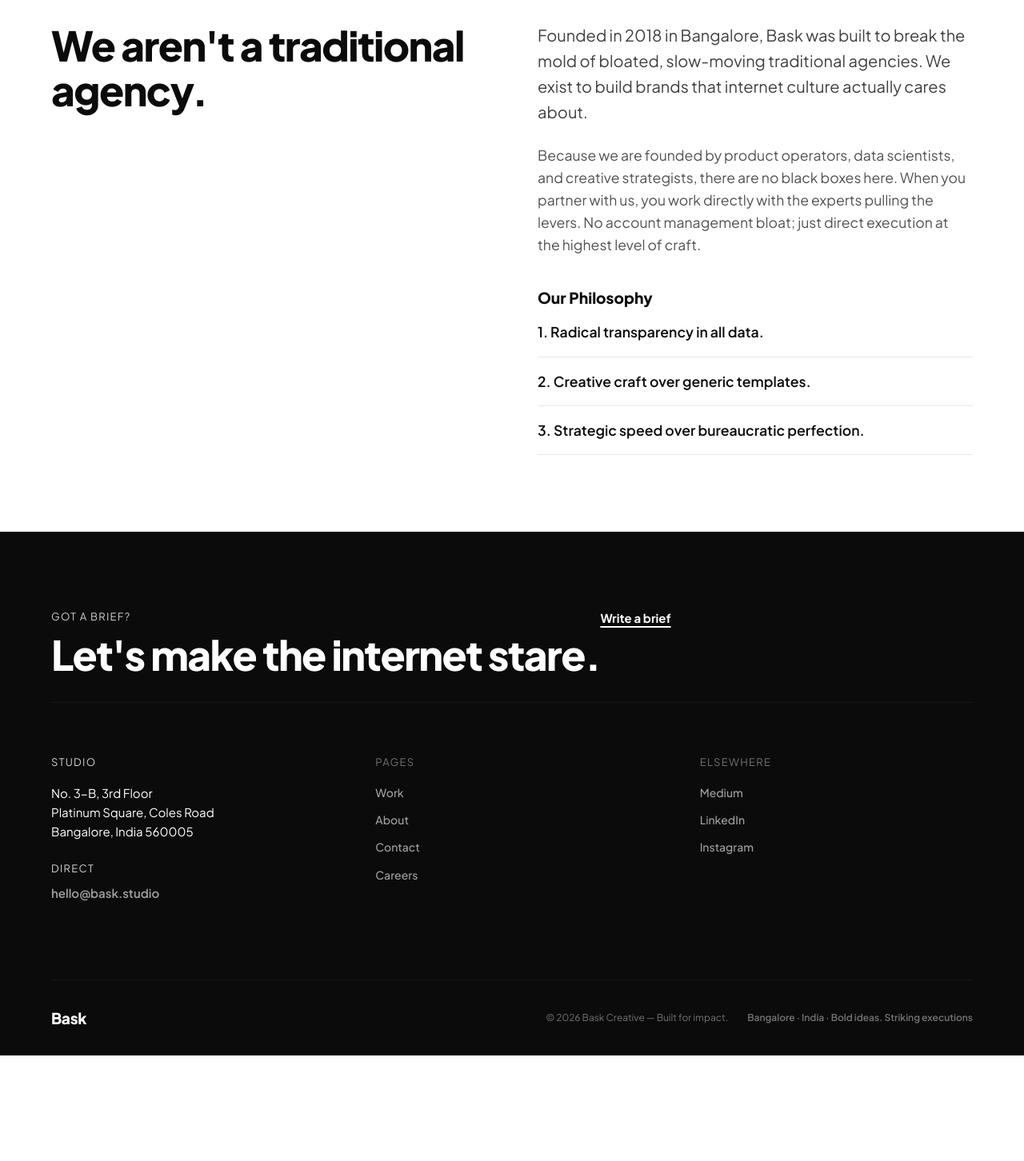
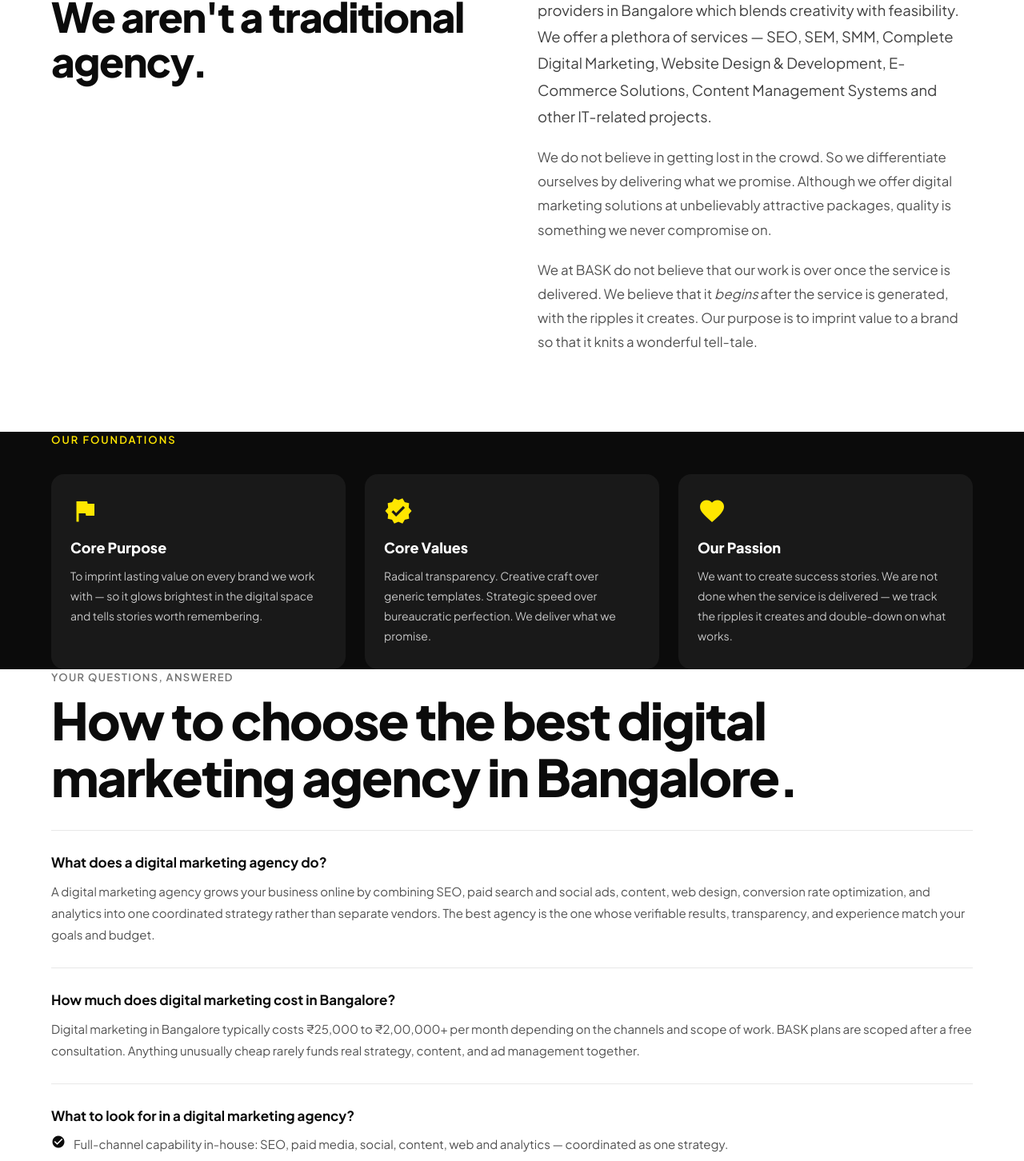
Before and after one commit to Murali000986/BASK_FINAL, a React (Vite) app in the folder frontend/: page /about in a window 1280 px wide. Shown: the part 1294-2746 px from the top of the page at 80% size. Before the commit the page ends 2614 px from the top, so only its background shows below. Built offline with nearby package versions, Linux system fonts and the light colour scheme; no server answers.

Commit message:
feat: full about page rewrite with who we are, core values, FAQ, skills, clients

```diff
--- a/frontend/src/pages/About.jsx
+++ b/frontend/src/pages/About.jsx
@@ -1,58 +1,177 @@
+import { Link } from 'react-router-dom';
 import { useSEO } from '../hooks/useSEO';
+
+const SKILLS = [
+  { label: 'SEO Services', pct: 95 },
+  { label: 'Social Media Management', pct: 90 },
+  { label: 'Website Development', pct: 93 },
+  { label: 'Website Analytics', pct: 80 },
+  { label: 'Paid Search', pct: 85 },
+  { label: 'App Store Optimisation', pct: 78 },
+];
+
+const CLIENTS_LOGOS = [
+  'Tata Housing', 'Orient Cement', 'Restolex', 'Ziphop',
+  'Acharya B-School', 'Foundation School', 'PEPS', 'CONCORDE',
+];
 
 export default function About() {
   useSEO({
-    title: 'About — Bask Creative Agency',
-    description: 'Bask is a multidisciplinary studio for brands who refuse to blend in. Founded by operators, creatives, and data-scientists in Bangalore.',
+    title: 'About — BASK Creative Agency',
+    description: 'BASK is a multidisciplinary digital marketing studio in Bangalore. We blend creativity with feasibility — no black boxes, no cookie-cutter plans.',
     path: '/about',
   });
 
   return (
     <div className="bask-page">
+
+      {/* ── Hero ── */}
       <div className="container pt-lg pb-lg">
         <p className="bask-text-small text-muted fw-600 mb-8 animate-fade-up">About us</p>
         <h1 className="bask-hero-heading animate-fade-up delay-100" style={{ maxWidth: 900 }}>
-          A multidisciplinary studio for brands who refuse to blend in.
+          Follow the path — or create your own.
         </h1>
+        <p className="animate-fade-up delay-200" style={{ fontSize: '1.2rem', lineHeight: 1.7, color: 'var(--gray-600)', maxWidth: 680, marginTop: 16 }}>
+          At BASK, we are dedicated worshippers of the latter.
+        </p>
       </div>
 
+      {/* ── Team Photo ── */}
       <div className="container pb-lg">
         <div className="img-shimmer-wrapper img-color-halo" style={{ width: '100%', borderRadius: 'var(--radius-lg)' }}>
           <img
             src="https://images.unsplash.com/photo-1522071820081-009f0129c71c?auto=format&fit=crop&w=1200&q=80"
-            alt="Bask team collaborating in Bangalore studio"
+            alt="BASK team collaborating in Bangalore studio"
             className="img-animated-card"
             style={{ width: '100%', height: '500px', objectFit: 'cover' }}
           />
         </div>
       </div>
 
+      {/* ── Who We Are ── */}
       <div className="container pb-lg">
         <div className="grid-2 gap-lg align-start">
+          <div>
+            <p className="bask-text-small text-muted fw-600 mb-8">WHO WE ARE</p>
             <h2 className="bask-headline-large">We aren't a traditional agency.</h2>
+          </div>
           <div>
-            <p style={{ fontSize: '1.25rem', lineHeight: '1.6', color: 'var(--gray-700)', marginBottom: 24 }}>
-              Founded in 2018 in Bangalore, Bask was built to break the mold of bloated, slow-moving traditional agencies. We exist to build brands that internet culture actually cares about.
+            <p style={{ fontSize: '1.15rem', lineHeight: 1.8, color: 'var(--gray-700)', marginBottom: 20 }}>
+              BASK Agency is one of those unique digital marketing providers in Bangalore which blends creativity with feasibility. We offer a plethora of services — SEO, SEM, SMM, Complete Digital Marketing, Website Design & Development, E-Commerce Solutions, Content Management Systems and other IT-related projects.
             </p>
-            <p style={{ fontSize: '1.1rem', lineHeight: '1.6', color: 'var(--gray-600)', marginBottom: 40 }}>
-              Because we are founded by product operators, data scientists, and creative strategists, there are no black boxes here. When you partner with us, you work directly with the experts pulling the levers. No account management bloat; just direct execution at the highest level of craft.
+            <p style={{ fontSize: '1.05rem', lineHeight: 1.8, color: 'var(--gray-600)', marginBottom: 20 }}>
+              We do not believe in getting lost in the crowd. So we differentiate ourselves by delivering what we promise. Although we offer digital marketing solutions at unbelievably attractive packages, quality is something we never compromise on.
             </p>
+            <p style={{ fontSize: '1.05rem', lineHeight: 1.8, color: 'var(--gray-600)' }}>
+              We at BASK do not believe that our work is over once the service is delivered. We believe that it <em>begins</em> after the service is generated, with the ripples it creates. Our purpose is to imprint value to a brand so that it knits a wonderful tell-tale.
+            </p>
+          </div>
+        </div>
+      </div>
 
-            <h3 style={{ fontSize: '1.2rem', fontWeight: 800, marginBottom: 16 }}>Our Philosophy</h3>
-            <ul style={{ listStyle: 'none', display: 'flex', flexDirection: 'column', gap: 16 }}>
+      {/* ── Core Purpose / Values / Passion ── */}
+      <div style={{ background: 'var(--black)', color: 'var(--white)' }} className="py-xl">
+        <div className="container">
+          <p className="bask-text-small fw-600 mb-8" style={{ color: '#FFE600', letterSpacing: 2 }}>OUR FOUNDATIONS</p>
+          <div style={{ display: 'grid', gridTemplateColumns: 'repeat(auto-fit, minmax(260px, 1fr))', gap: 24, marginTop: 32 }}>
             {[
-                "1. Radical transparency in all data.",
-                "2. Creative craft over generic templates.",
-                "3. Strategic speed over bureaucratic perfection."
-              ].map(p => (
-                <li key={p} style={{ fontWeight: 600, fontSize: '1.1rem', paddingBottom: 16, borderBottom: '1px solid var(--gray-200)' }}>
-                  {p}
+              { title: 'Core Purpose', icon: 'flag', text: 'To imprint lasting value on every brand we work with — so it glows brightest in the digital space and tells stories worth remembering.' },
+              { title: 'Core Values', icon: 'verified', text: 'Radical transparency. Creative craft over generic templates. Strategic speed over bureaucratic perfection. We deliver what we promise.' },
+              { title: 'Our Passion', icon: 'favorite', text: 'We want to create success stories. We are not done when the service is delivered — we track the ripples it creates and double-down on what works.' },
+            ].map(item => (
+              <div key={item.title} style={{ background: 'rgba(255,255,255,0.06)', borderRadius: 16, padding: '28px 24px' }}>
+                <span className="material-icons" style={{ fontSize: 36, color: '#FFE600', marginBottom: 16, display: 'block' }}>{item.icon}</span>
+                <h3 style={{ fontWeight: 800, fontSize: 18, marginBottom: 12 }}>{item.title}</h3>
+                <p style={{ fontSize: 14, lineHeight: 1.8, color: 'rgba(255,255,255,0.75)', margin: 0 }}>{item.text}</p>
+              </div>
+            ))}
+          </div>
+        </div>
+      </div>
+
+      {/* ── How to Choose Section / FAQ ── */}
+      <div className="container py-xl">
+        <p className="bask-text-small text-muted fw-600 mb-8">YOUR QUESTIONS, ANSWERED</p>
+        <h2 className="bask-section-heading mb-32">How to choose the best digital marketing agency in Bangalore.</h2>
+        <div style={{ display: 'flex', flexDirection: 'column', gap: 0 }}>
+          {[
+            {
+              q: 'What does a digital marketing agency do?',
+              a: 'A digital marketing agency grows your business online by combining SEO, paid search and social ads, content, web design, conversion rate optimization, and analytics into one coordinated strategy rather than separate vendors. The best agency is the one whose verifiable results, transparency, and experience match your goals and budget.',
+            },
+            {
+              q: 'How much does digital marketing cost in Bangalore?',
+              a: 'Digital marketing in Bangalore typically costs ₹25,000 to ₹2,00,000+ per month depending on the channels and scope of work. BASK plans are scoped after a free consultation. Anything unusually cheap rarely funds real strategy, content, and ad management together.',
+            },
+            {
+              q: 'What to look for in a digital marketing agency?',
+              a: null,
+              bullets: [
+                'Full-channel capability in-house: SEO, paid media, social, content, web and analytics — coordinated as one strategy.',
+                'Verifiable results and named case studies, not vanity metrics.',
+                'Transparent reporting: live GA4, Search Console and ad dashboards.',
+                'Goals tied to revenue and qualified leads, not just impressions or rankings.',
+                'Real Bangalore and India experience.',
+                'Honest, realistic timelines — no "guaranteed #1" promises.',
+              ],
+            },
+          ].map((item, i) => (
+            <div key={i} style={{ borderTop: '1px solid var(--gray-200)', padding: '28px 0' }}>
+              <h3 style={{ fontWeight: 700, fontSize: 17, marginBottom: 12 }}>{item.q}</h3>
+              {item.a && <p style={{ fontSize: 15, lineHeight: 1.8, color: 'var(--gray-600)', margin: 0 }}>{item.a}</p>}
+              {item.bullets && (
+                <ul style={{ listStyle: 'none', padding: 0, margin: 0, display: 'flex', flexDirection: 'column', gap: 10 }}>
+                  {item.bullets.map((b, j) => (
+                    <li key={j} style={{ display: 'flex', gap: 10, fontSize: 15, color: 'var(--gray-600)', lineHeight: 1.6 }}>
+                      <span className="material-icons" style={{ fontSize: 18, color: 'var(--black)', flexShrink: 0 }}>check_circle</span>
+                      {b}
                     </li>
                   ))}
                 </ul>
+              )}
+            </div>
+          ))}
+        </div>
+      </div>
+
+      {/* ── Skill Bars ── */}
+      <div style={{ background: 'var(--gray-50)', borderTop: '1px solid var(--gray-200)' }} className="py-xl">
+        <div className="container">
+          <p className="bask-text-small text-muted fw-600 mb-8">WHAT WE EXCEL AT</p>
+          <h2 className="bask-section-heading mb-32">Our expertise at a glance.</h2>
+          <div style={{ display: 'grid', gridTemplateColumns: 'repeat(auto-fit, minmax(300px, 1fr))', gap: 24 }}>
+            {SKILLS.map(s => (
+              <div key={s.label}>
+                <div style={{ display: 'flex', justifyContent: 'space-between', marginBottom: 8, fontSize: 14, fontWeight: 600 }}>
+                  <span>{s.label}</span>
+                  <span>{s.pct}%</span>
+                </div>
+                <div style={{ background: 'var(--gray-200)', borderRadius: 99, height: 8, overflow: 'hidden' }}>
+                  <div style={{ width: `${s.pct}%`, height: '100%', background: 'var(--black)', borderRadius: 99, transition: 'width 1s ease' }} />
+                </div>
+              </div>
+            ))}
           </div>
         </div>
       </div>
+
+      {/* ── Clients Grid ── */}
+      <div className="container py-xl">
+        <p className="bask-text-small text-muted fw-600 mb-8">TRUSTED BY</p>
+        <h2 className="bask-section-heading mb-32">Some of the clients we have worked with.</h2>
+        <div style={{ display: 'flex', flexWrap: 'wrap', gap: 16 }}>
+          {CLIENTS_LOGOS.map(c => (
+            <span key={c} style={{ background: 'var(--gray-50)', border: '1px solid var(--gray-200)', borderRadius: 10, padding: '10px 20px', fontSize: 14, fontWeight: 700, letterSpacing: 1 }}>{c}</span>
+          ))}
+        </div>
+      </div>
+
+      {/* ── CTA ── */}
+      <div className="container pb-xl text-center">
+        <h2 className="bask-headline-huge mb-24">Ready to grow with BASK?</h2>
+        <Link to="/contact" className="btn btn--primary btn--lg">Let's talk →</Link>
+      </div>
+
     </div>
   );
 }
```
Lines whose indentation alone changed are shown as unchanged.
